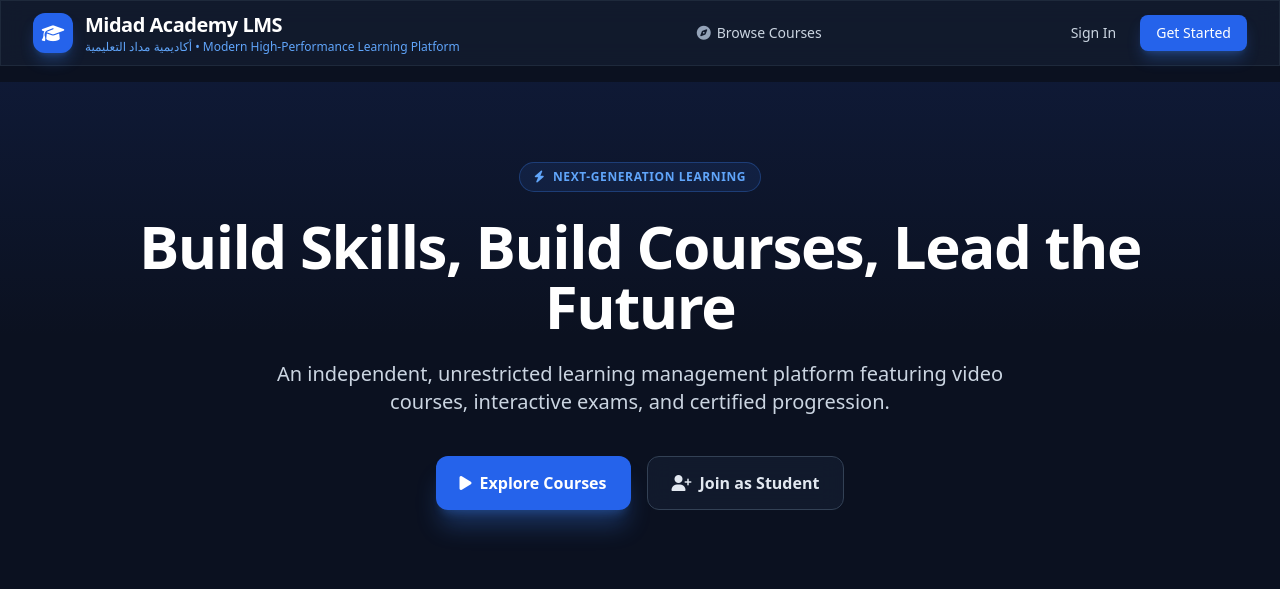
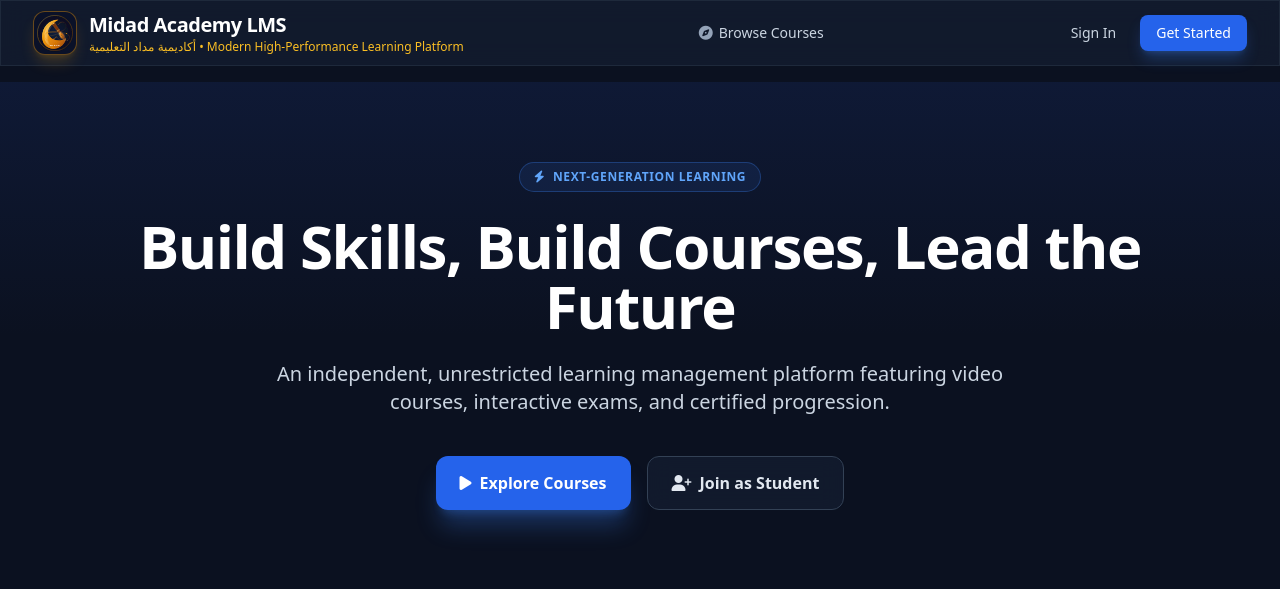
Before and after one commit to zbluemaestro/midad-medical-lms, a Flask app: page / in a window 1280 px wide. Shown: the top 589 px of the page. Run offline with Flask 3, Linux system fonts and the light colour scheme; data comes from the database, SQL or seed files in the repository; both versions use the stored data as it was after the commit; some libraries are stand-ins or nearby versions.

Commit message:
feat: brand as Midad Academy LMS with golden moon quill and ink emblem

```diff
--- a/docs/index.html
+++ b/docs/index.html
@@ -3,7 +3,7 @@
 <head>
   <meta charset="UTF-8">
   <meta name="viewport" content="width=device-width, initial-scale=1.0">
-  <title>Midad Medical LMS | أكاديمية مداد الطبية</title>
+  <title>Midad Academy LMS | أكاديمية مداد التعليمية</title>
   <link rel="icon" type="image/svg+xml" href="./static/midad_brand_logo.svg">
   <link rel="stylesheet" href="./static/midad_dark_blue.css">
   <style>
@@ -411,8 +411,8 @@
     <a href="#" class="brand-group">
       <img src="./static/midad_brand_logo.svg" alt="Midad Logo" class="brand-logo-img">
       <div class="brand-title-wrap">
-        <span class="brand-title-en">MIDAD</span>
-        <span class="brand-title-ar">مِـــــداد الطبية</span>
+        <span class="brand-title-en">MIDAD ACADEMY LMS</span>
+        <span class="brand-title-ar">أكاديمية مِـــــداد التعليمية</span>
       </div>
     </a>
     <div style="display: flex; gap: 1rem; align-items: center;">
--- a/lms_app/app.py
+++ b/lms_app/app.py
@@ -25,7 +25,7 @@ for d in [VIDEOS_DIR, PHOTOS_DIR, DOCS_DIR]:
     os.makedirs(d, exist_ok=True)
 
 app = Flask(__name__)
-app.secret_key = os.environ.get("FLASK_SECRET_KEY", "lms-pulse-super-secret-key-2026")
+app.secret_key = os.environ.get("FLASK_SECRET_KEY", "lms-midad-academy-super-secret-key-2026")
 
 # Unrestricted Upload Limit (None = unlimited body size)
 app.config["MAX_CONTENT_LENGTH"] = None
@@ -855,7 +855,7 @@ def stream_media(folder, filename):
 if __name__ == "__main__":
     port = int(os.environ.get("PORT", 8080))
     print("==================================================================")
-    print(f" Pulse Academy LMS Platform Active!")
+    print(f" Midad Academy LMS Platform Active!")
     print(f" URL: http://localhost:{port}")
     print(f" Master Super Admin: admin@lms.local (Password: AdminPass2026!)")
     print("==================================================================")
--- a/lms_app/database.py
+++ b/lms_app/database.py
@@ -127,18 +127,18 @@ def init_db():
 
     # Initialize Default Settings
     default_settings = {
-        "site_name": "Pulse Academy LMS",
-        "tagline": "Modern High-Performance Online Learning & Skills Platform",
+        "site_name": "Midad Academy LMS",
+        "tagline": "أكاديمية مداد التعليمية • Modern High-Performance Learning Platform",
         "hero_badge": "Next-Generation Learning",
         "hero_heading": "Build Skills, Build Courses, Lead the Future",
         "hero_subheading": "An independent, unrestricted learning management platform featuring video courses, interactive exams, and certified progression.",
         "primary_color": "#2563eb",
         "accent_color": "#3b82f6",
-        "footer_text": "© 2026 Pulse Academy. All rights reserved. Self-Hosted & Unrestricted."
+        "footer_text": "© 2026 Midad Academy LMS. All rights reserved. Self-Hosted & Unrestricted."
     }
 
     for k, v in default_settings.items():
-        cursor.execute("INSERT OR IGNORE INTO settings (key, value) VALUES (?, ?)", (k, v))
+        cursor.execute("INSERT OR REPLACE INTO settings (key, value) VALUES (?, ?)", (k, v))
 
     # Initialize Master Super Admin User if not exists
     cursor.execute("SELECT id FROM users WHERE role = 'super_admin' LIMIT 1")
--- a/lms_app/templates/base.html
+++ b/lms_app/templates/base.html
@@ -35,12 +35,12 @@
             <div class="flex items-center justify-between h-16">
                 <!-- Brand / Logo -->
                 <a href="{{ url_for('index') }}" class="flex items-center space-x-3 group">
-                    <div class="w-10 h-10 rounded-xl bg-blue-600 flex items-center justify-center text-white font-bold shadow-lg shadow-blue-500/30 group-hover:scale-105 transition">
-                        <i class="fa-solid fa-graduation-cap text-lg"></i>
+                    <div class="w-11 h-11 rounded-xl bg-[#0A1128] border border-amber-500/40 p-0.5 flex items-center justify-center shadow-lg shadow-amber-500/20 group-hover:scale-105 transition overflow-hidden">
+                        <img src="{{ url_for('static', filename='images/midad_logo.svg') }}" alt="Midad Academy LMS Logo" class="w-full h-full object-contain">
                     </div>
                     <div>
                         <span class="text-xl font-bold tracking-tight text-white block">{{ settings.site_name }}</span>
-                        <span class="text-xs text-blue-400 font-medium hidden sm:block">{{ settings.tagline }}</span>
+                        <span class="text-xs text-amber-400 font-medium hidden sm:block">{{ settings.tagline }}</span>
                     </div>
                 </a>
 
```
Also changed, not shown: lms_app/data/lms.db, lms_app/static/images/midad_logo.svg (added), 1 other file.
